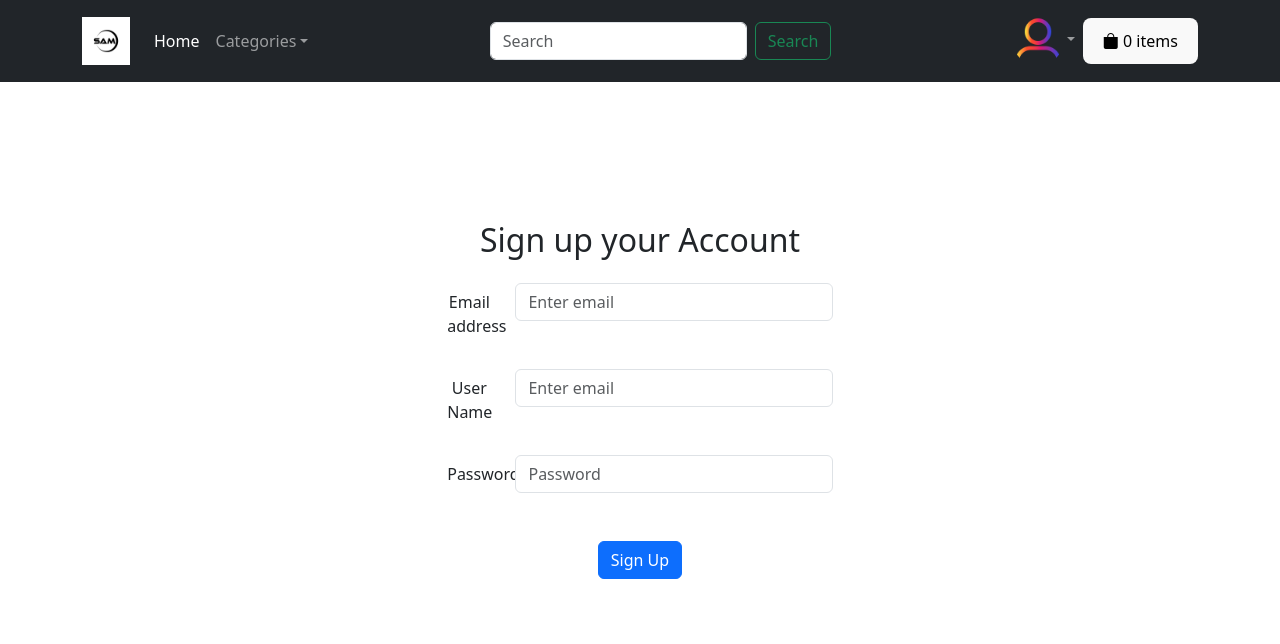
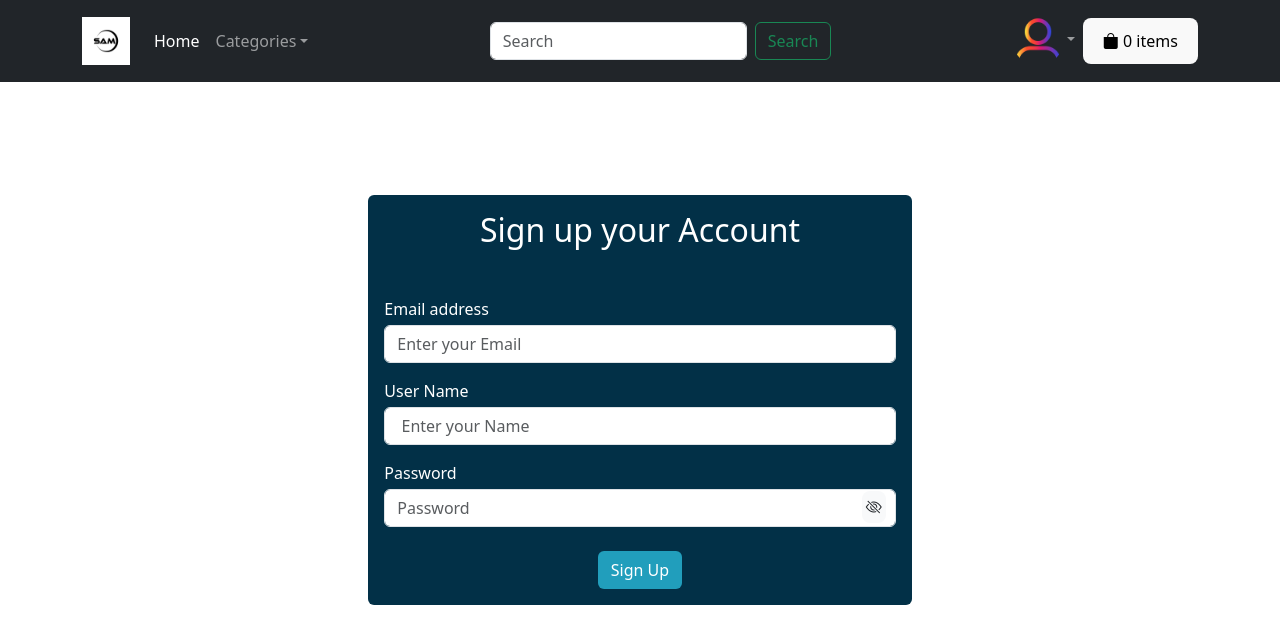
Before and after one commit to MeenaThirunaukkarasu/SAM-Shoppy-CLIENT, a React (Vite) app: page /signup in a window 1280 px wide. Shown: the top 644 px of the page. Built offline with nearby package versions, Linux system fonts and the light colour scheme; no server answers.

Commit message:
Nav bar logo change fixed

```diff
--- a/src/App.css
+++ b/src/App.css
@@ -22,7 +22,26 @@ width: 100%;
 .logo.react:hover {
   filter: drop-shadow(0 0 2em #61dafbaa);
 }
-
+.bg-base{
+  background:#023047;
+  color:#fff;
+}
+.btn-blue{
+  background:#219ebc;
+  color:#fff;
+}
+.eye-button{
+  padding:0;
+  right:10px;
+  top:2px;
+  display:flex;
+  align-items: center;
+  border:none;
+}
+.bi-eye{width:30px}
+.eye-button:focus,.eye-button:active{
+  border:none
+}
 @keyframes logo-spin {
   from {
     transform: rotate(0deg);
--- a/src/pages/LoginPage.jsx
+++ b/src/pages/LoginPage.jsx
@@ -10,6 +10,8 @@ function LoginPage() {
   const navigate = useNavigate();
   const [errorMessage, setErrorMessage] = useState(undefined);
   const { storeToken, authenticateUser } = useContext(AuthContext);
+  const [showPassword, setShowPassword] = useState(false);
+
   const { refreshCart } = useContext(CartContext);
 
   function login(e) {
@@ -40,15 +42,43 @@ function LoginPage() {
   }
 
   return (
-    <div>
-      <form onSubmit={login}>
-        <label>User Name</label>
-        <input type="text" name="userName"></input>
-        <br />
+    <div className="signup d-flex justify-content-center align-items-center row ">
+      <form className="bg-base p-3 col-10  col-sm-6  col-md-6 col-lg-5 col-xl-5 col-xxl-4 rounded  " onSubmit={login}>
+      <h2 className="mb-5" >Login your Account</h2>
+      <div className="form-group  mt-3">
+    <label htmlFor="exampleInputusername" className="d-flex  text-left  mb-1" >User Name</label>
 
-        <label>Password</label>
-        <input type="password" name="password"></input>
-        <button type="submit">Log In</button>
+    <input type="text" className="form-control" name="userName" id="exampleInputEmail1" aria-describedby="emailHelp" placeholder=" Enter your Name "/>
+  </div>
+
+  <div className="form-group  mt-3"  >
+        <label htmlFor="password" className="d-flex text-left mb-1">
+          Password
+        </label>
+        <div className="position-relative">
+        <input
+        id="exampleInputPassword1"
+          type={showPassword ? "text" : "password"}
+          name="password"
+          className="form-control"
+          required
+          placeholder="Password"
+        />
+       <button
+            type="button"
+            onClick={() => setShowPassword(!showPassword)}
+            className="position-absolute p-1 eye-button bg-light"
+          >
+            {showPassword ? (
+
+              <i className="bi bi-eye text-dark"></i>
+            ) : (
+              <i className="bi bi-eye-slash text-dark"></i>
+            )}
+          </button>
+          </div>
+      </div>
+      <button type="submit" className="btn btn-blue mt-4">Sign Up</button>
       </form>
       {errorMessage && <p className="error-message">{errorMessage}</p>}
     </div>
--- a/src/pages/SignUpPage.jsx
+++ b/src/pages/SignUpPage.jsx
@@ -6,7 +6,7 @@ const API_URL = "http://localhost:5005";
 
 function SignUpPage() {
   const [errorMessage, setErrorMessage] = useState(undefined);
-
+  const [showPassword, setShowPassword] = useState(false);
   const navigate = useNavigate();
   function signup(e) {
     e.preventDefault();
@@ -29,35 +29,57 @@ function SignUpPage() {
       });
   }
   return (
-    <div className="signup d-flex justify-content-center align-items-center ">
+    <div className="signup d-flex justify-content-center align-items-center row ">
 
-      <form onSubmit={signup}>
-      <h2>Sign up your Account</h2>
-      <div className="form-group row  mt-4">
+      <form className="bg-base p-3 col-10  col-sm-6  col-md-6 col-lg-5 col-xl-5 col-xxl-4 rounded  " onSubmit={signup}>
+      <h2 className="mb-5" >Sign up your Account</h2>
+      <div className="form-group">
 
-    <label htmlFor="exampleInputEmail1 " className="col-sm-2 col-form-label">Email address</label>
-     <div className="col-sm-10">
-     <input type="email" className="form-control" name="email" id="exampleInputEmail1" aria-describedby="emailHelp" placeholder="Enter email"/>
+    <label htmlFor="exampleInputEmail1" className="d-flex text-left  mb-1">Email address</label>
+     <input type="email" className="form-control" name="email" id="exampleInputEmail1" aria-describedby="emailHelp" placeholder="Enter your Email"/>
   </div>
-  </div>
-  <div className="form-group row mt-4">
-    <label htmlFor="exampleInputusername" className="col-sm-2 col-form-label">User Name</label>
-    <div className="col-sm-10">
-    <input type="text" className="form-control" name="userName" id="exampleInputEmail1" aria-describedby="emailHelp" placeholder="Enter email"/>
-  </div>
+  <div className="form-group  mt-3">
+    <label htmlFor="exampleInputusername" className="d-flex  text-left  mb-1" >User Name</label>
+
+    <input type="text" className="form-control" name="userName" id="exampleInputEmail1" aria-describedby="emailHelp" placeholder=" Enter your Name "/>
   </div>
 
+{/*
+   <div className="form-group  mt-3"  >
+    <label htmlFor="exampleInputPassword1" className="d-flex text-left mb-1">Password</label>
+    <input type="password" name="password" className="form-control" id="exampleInputPassword1" placeholder="Password"/>
+  </div> */}
+  <div className="form-group  mt-3"  >
+        <label htmlFor="password" className="d-flex text-left mb-1">
+          Password
+        </label>
+        <div className="position-relative">
+        <input
+        id="exampleInputPassword1"
+          type={showPassword ? "text" : "password"}
+          name="password"
+          className="form-control"
+          required
+          placeholder="Password"
+        />
+       <button
+            type="button"
+            onClick={() => setShowPassword(!showPassword)}
+            className="position-absolute p-1 eye-button bg-light"
+          >
+            {showPassword ? (
 
-        <div className="form-group row mt-4">
-    <label htmlFor="exampleInputPassword1" className="col-sm-2 col-form-label" >Password</label>
-    <div className="col-sm-10">
-    <input type="password" name="password" className="form-control" id="exampleInputPassword1" placeholder="Password"/>
- </div>
-  </div>
+              <i className="bi bi-eye text-dark"></i>
+            ) : (
+              <i className="bi bi-eye-slash text-dark"></i>
+            )}
+          </button>
+          </div>
+      </div>
 
 
 
-        <button type="submit" className="btn btn-primary mt-5">Sign Up</button>
+        <button type="submit" className="btn btn-blue mt-4">Sign Up</button>
       </form>
       {errorMessage && <p className="error-message">{errorMessage}</p>}
     </div>
```
